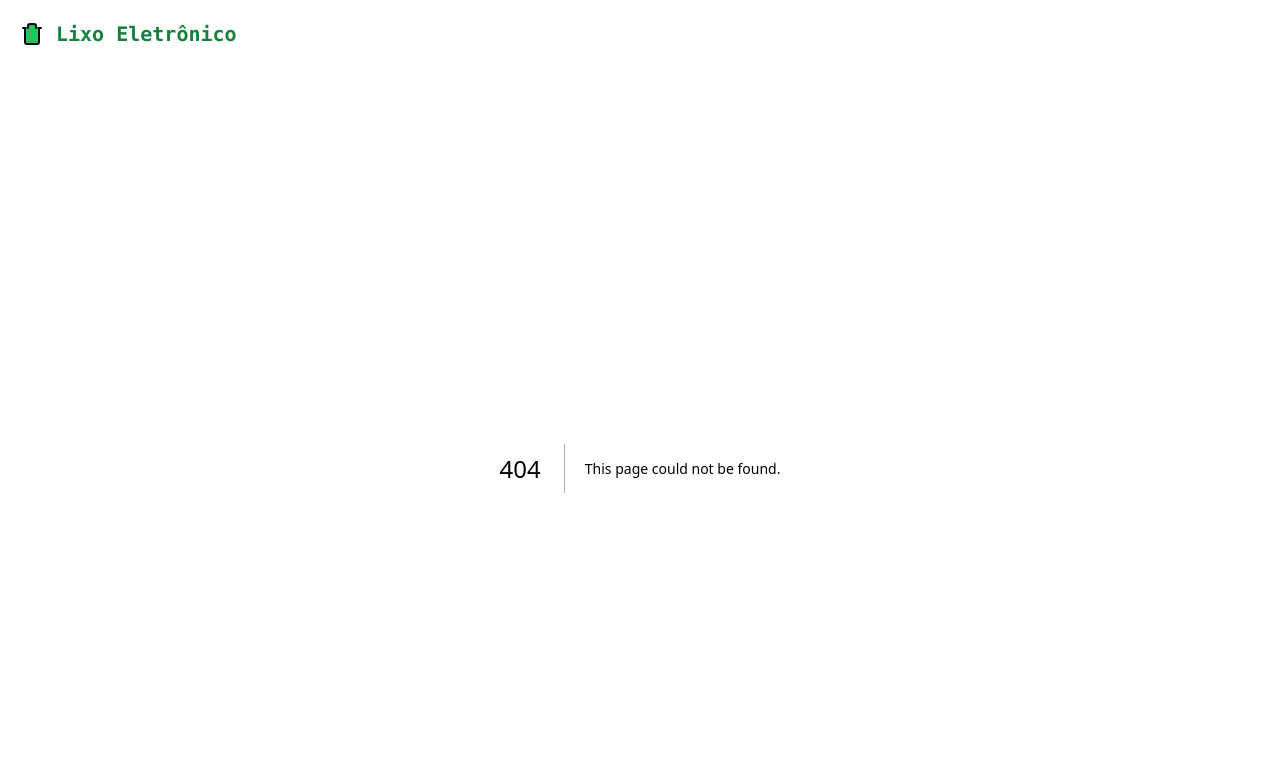
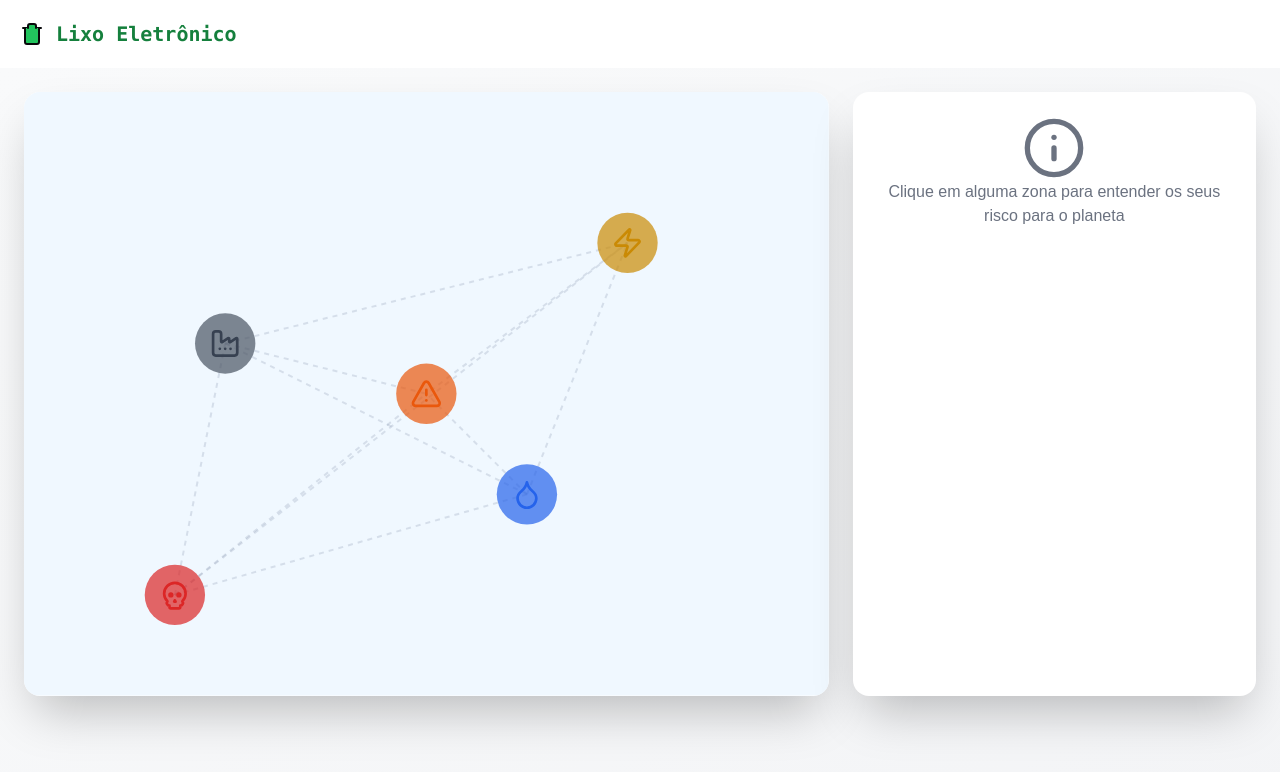
Before and after one commit to Gusthgomes/Eletronic-trash, a Next.js app: page /risks in a window 1280 px wide. Before the commit this address had no page. Shown: the top 772 px of the page. Built offline with nearby package versions, Linux system fonts and the light colour scheme.

Commit message:
feat: create Risk Component and add in risk page

```diff
--- /dev/null
+++ b/app/risks/page.tsx
@@ -0,0 +1,13 @@
+import Risks from "@/components/Risks"
+
+export const metadata = {
+  title: "Riscos",
+}
+
+const RiskSPage = () => {
+  return (
+    <Risks/>
+  )
+}
+
+export default RiskSPage;
--- /dev/null
+++ b/components/Risks.tsx
@@ -0,0 +1,186 @@
+"use client";
+
+import React, { useState } from 'react';
+import { Info, Factory, Droplet, Skull, Zap, AlertTriangle } from 'lucide-react';
+
+type RiskZone = {
+  id: string;
+  name: string;
+  position: { x: number; y: number };
+  icon: any;
+  description: string;
+  risks: string[];
+  color: string;
+  textColor: string;
+};
+
+const EWasteRiskMap: React.FC = () => {
+  const [activeZone, setActiveZone] = useState<string | null>(null);
+
+  const riskZones: RiskZone[] = [
+    {
+      id: 'processingPlant',
+      name: 'Planta de processamento de lixo eletrônic',
+      position: { x: 200, y: 250 },
+      icon: <Factory className="w-12 h-12 text-gray-700" />,
+      description:
+        'Instalação industrial onde o lixo eletrônico é classificado, desmontado e processado. Alto risco de exposição a produtos químicos e manuseio inadequado de resíduos.',
+      risks: [
+        'Exposição química direta',
+        'Contaminação por metais pesados',
+        'Perigo para a saúde dos trabalhadores',
+      ],
+      color: 'fill-gray-600',
+      textColor: 'text-gray-800',
+    },
+    {
+      id: 'waterSource',
+      name: 'Bacia de Água Contaminada',
+      position: { x: 500, y: 400 },
+      icon: <Droplet className="w-12 h-12 text-blue-600" />,
+      description:
+        'Ecossistema aquático comprometido pelo descarte de lixo eletrônico, que libera substâncias químicas tóxicas, colocando em risco a vida marinha e a qualidade do abastecimento de água potável.',
+      risks: [
+        'Poluição das águas subterrâneas',
+        'Destruição de ecossistemas aquáticos',
+        'Contaminação da água potável',
+      ],
+      color: 'fill-blue-600',
+      textColor: 'text-blue-900',
+    },
+    {
+      id: 'wasteDump',
+      name: 'Despejo de resíduos tóxicos',
+      position: { x: 150, y: 500 },
+      icon: <Skull className="w-12 h-12 text-red-600" />,
+      description:
+        'Local de descarte não regulamentado que acumula lixo eletrônico, causando graves riscos ambientais e à saúde.',
+      risks: [
+        'Contaminação do solo',
+        'Danos ecológicos a longo prazo',
+        'Riscos de saúde pública',
+      ],
+      color: 'fill-red-600',
+      textColor: 'text-red-900',
+    },
+    {
+      id: 'smokePlume',
+      name: 'Poluição da atmosfera',
+      position: { x: 600, y: 150 },
+      icon: <Zap className="w-12 h-12 text-yellow-600" />,
+      description:
+        'Espaço aéreo afetado por emissões tóxicas provenientes da queima e processamento de resíduos eletrónicos, causando grave degradação da qualidade do ar.',
+      risks: [
+        'Emissão de gases tóxicos',
+        'Ricos para a saúde respiratória',
+        'Aquecimento global',
+      ],
+      color: 'fill-yellow-600',
+      textColor: 'text-yellow-900',
+    },
+    {
+      id: 'warningZone',
+      name: 'Alerta ambiental de alto risco',
+      position: { x: 400, y: 300 },
+      icon: <AlertTriangle className="w-12 h-12 text-orange-600" />,
+      description:
+        'Zona central destacando os riscos críticos interligados da gestão inadequada do lixo eletrônico.',
+      risks: [
+        'Impactos ambientais em cascata',
+        'Ameaça ecológica global',
+        'Necessidade urgente de soluções sustentáveis',
+      ],
+      color: 'fill-orange-600',
+      textColor: 'text-orange-900',
+    },
+  ];
+
+  return (
+    <div className="container mx-auto p-6 bg-gradient-to-br from-gray-50 to-gray-100 min-h-screen">
+      <div className="flex flex-col-reverse lg:flex-row gap-6">
+        <div className="w-full lg:w-2/3 bg-white rounded-2xl shadow-2xl overflow-hidden">
+          <svg viewBox="0 0 800 600" xmlns="http://www.w3.org/2000/svg" className="w-full h-auto">
+            <rect width="800" height="600" fill="#f0f8ff" />
+
+            <g stroke="#94a3b8" strokeDasharray="5,5" strokeWidth="2" fill="none">
+              {riskZones.map((zone, index) =>
+                riskZones.slice(index + 1).map((otherZone) => (
+                  <line
+                    key={`${zone.id}-${otherZone.id}`}
+                    x1={zone.position.x}
+                    y1={zone.position.y}
+                    x2={otherZone.position.x}
+                    y2={otherZone.position.y}
+                    opacity="0.3"
+                  />
+                ))
+              )}
+            </g>
+
+            {riskZones.map((zone) => (
+              <g
+                key={zone.id}
+                transform={`translate(${zone.position.x}, ${zone.position.y})`}
+                onClick={() => setActiveZone(activeZone === zone.id ? null : zone.id)}
+                className="cursor-pointer"
+              >
+                <circle
+                  r="30"
+                  className={`transition-opacity duration-300 ${zone.color} ${activeZone === zone.id ? 'opacity-100' : 'opacity-70 hover:opacity-90'}`}
+                />
+                <foreignObject x="-16" y="-16" width="32" height="32">
+                  <div className="w-full h-full flex items-center justify-center pointer-events-none">
+                    {zone.icon}
+                  </div>
+                </foreignObject>
+              </g>
+            ))}
+          </svg>
+        </div>
+
+        <div className="w-full lg:w-1/3 bg-white rounded-2xl shadow-2xl p-6">
+        {activeZone ? (
+            (() => {
+              const zone = riskZones.find((z) => z.id === activeZone);
+              return zone ? (
+                <div className="space-y-4">
+                  <div className="flex items-center">
+                    {React.cloneElement(zone.icon, {
+                      className: `w-12 h-12 ${zone.textColor}`,
+                    })}
+                    <h3
+                      className={`ml-4 text-xl font-bold ${zone.textColor}`}
+                    >
+                      {zone.name}
+                    </h3>
+                  </div>
+                  <p className="text-gray-700">{zone.description}</p>
+                  <div>
+                    <h4 className="font-semibold text-gray-600 mb-2">
+                      Principais riscos:
+                    </h4>
+                    <ul className="space-y-1 pl-5 text-gray-600">
+                      {zone.risks.map((risk, index) => (
+                        <li key={index} className="flex items-center">
+                          <span className="mr-2 text-red-500">•</span>
+                          {risk}
+                        </li>
+                      ))}
+                    </ul>
+                  </div>
+                </div>
+              ) : null;
+            })()
+          ) : (
+            <div className="text-center text-gray-500">
+              <Info className="mx-auto w-16 h-16" />
+              <p>Clique em alguma zona para entender os seus risco para o planeta</p>
+            </div>
+          )}
+        </div>
+      </div>
+    </div>
+  );
+};
+
+export default EWasteRiskMap;
```
